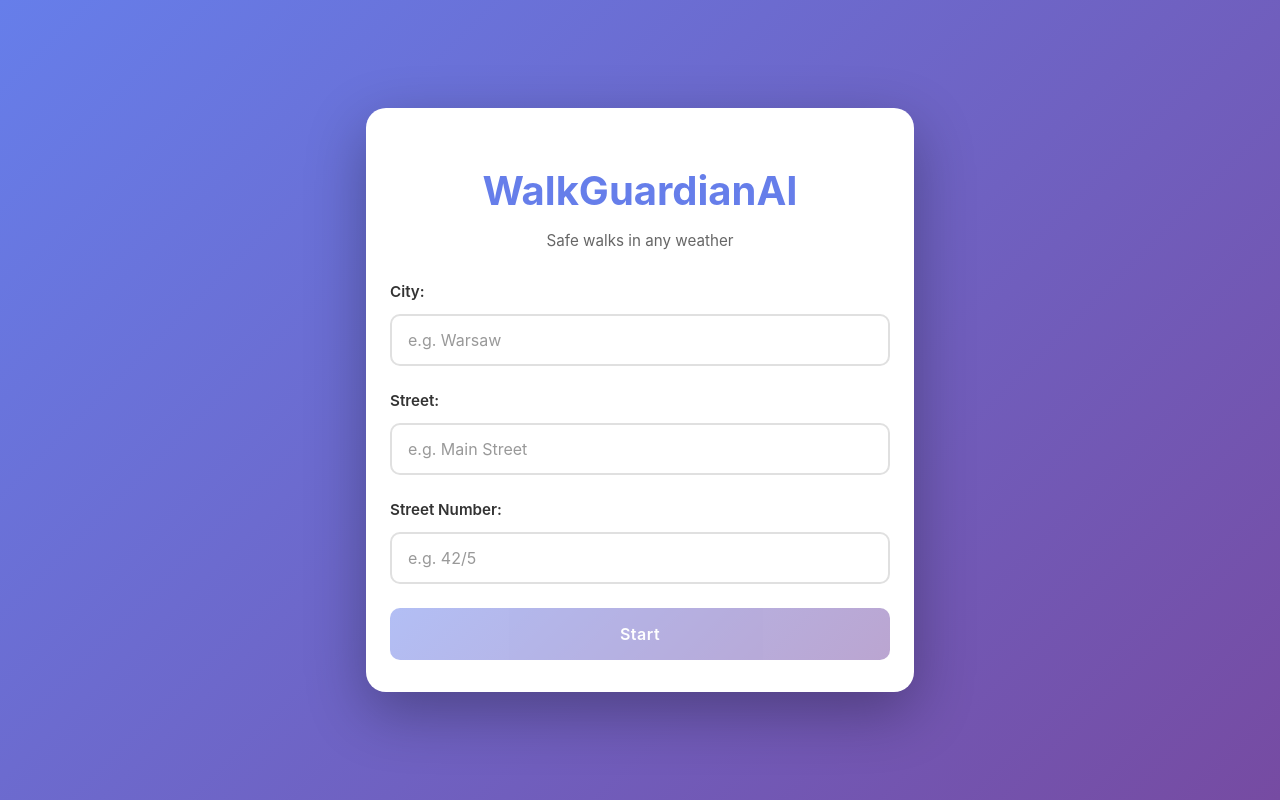
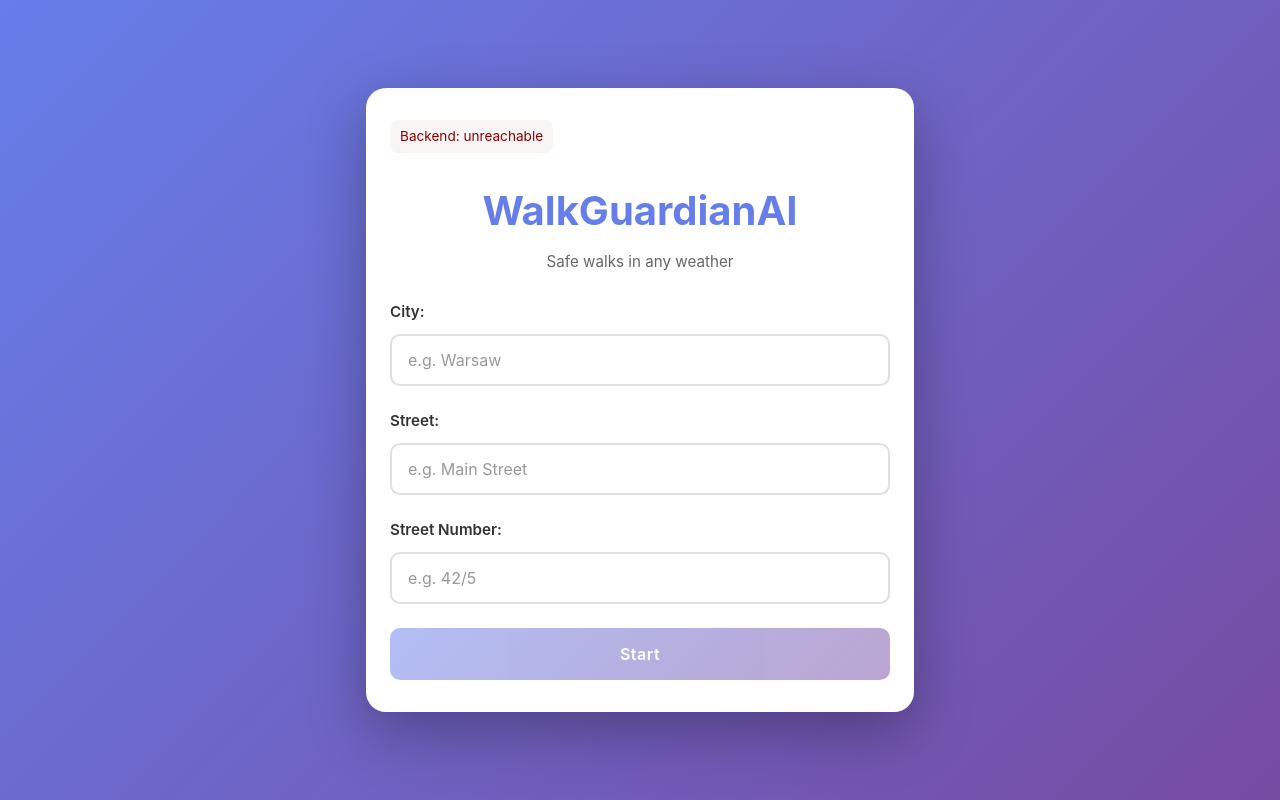
Before and after one commit to miro16/WalkGuardianAI, a React (Vite) app in the folder my-app/: page / in a window 1280 px wide. Built offline with nearby package versions, Linux system fonts and the light colour scheme; no server answers.

Commit message:
backend status check

```diff
--- a/my-app/src/components/AddressSelector.css
+++ b/my-app/src/components/AddressSelector.css
@@ -23,6 +23,30 @@
   max-width: 500px;
   width: 100%;
   animation: slideUp 0.5s ease-out;
+}
+
+.backend-status {
+  text-align: center;
+  font-size: 0.85rem;
+  margin-bottom: 8px;
+  padding: 6px 10px;
+  border-radius: 8px;
+  display: inline-block;
+}
+
+.backend-status.online {
+  color: #0b6623;
+  background: rgba(11, 102, 35, 0.06);
+}
+
+.backend-status.offline {
+  color: #8b0000;
+  background: rgba(139, 0, 0, 0.04);
+}
+
+.backend-status.checking {
+  color: #444;
+  background: rgba(0,0,0,0.03);
 }
 
 @keyframes slideUp {
--- a/my-app/src/components/AddressSelector.jsx
+++ b/my-app/src/components/AddressSelector.jsx
@@ -1,10 +1,11 @@
-import { useState } from 'react'
+import { useState, useEffect } from 'react'
 import './AddressSelector.css'
 
 export default function AddressSelector({ onAddressSelect }) {
   const [city, setCity] = useState('')
   const [street, setStreet] = useState('')
   const [streetNumber, setStreetNumber] = useState('')
+  const [backendStatus, setBackendStatus] = useState(null)
 
   const isComplete = city.trim() && street.trim() && streetNumber.trim()
 
@@ -15,9 +16,39 @@ export default function AddressSelector({ onAddressSelect }) {
     }
   }
 
+  useEffect(() => {
+    let cancelled = false
+
+    async function checkHealth() {
+      try {
+        const res = await fetch('/health')
+        if (cancelled) return
+        if (res.ok) {
+          const data = await res.json()
+          setBackendStatus(data.status || 'ok')
+        } else {
+          setBackendStatus('unavailable')
+        }
+      } catch (err) {
+        if (cancelled) return
+        console.debug('Health check failed', err)
+        setBackendStatus('unreachable')
+      }
+    }
+
+    checkHealth()
+
+    return () => {
+      cancelled = true
+    }
+  }, [])
+
   return (
     <div className="address-container">
       <div className="address-card">
+        <div className={`backend-status ${backendStatus === 'ok' ? 'online' : backendStatus ? 'offline' : 'checking'}`}>
+          Backend: {backendStatus ? backendStatus : 'checking...'}
+        </div>
         <h1>WalkGuardianAI</h1>
         <p className="subtitle">Safe walks in any weather</p>
 
```
